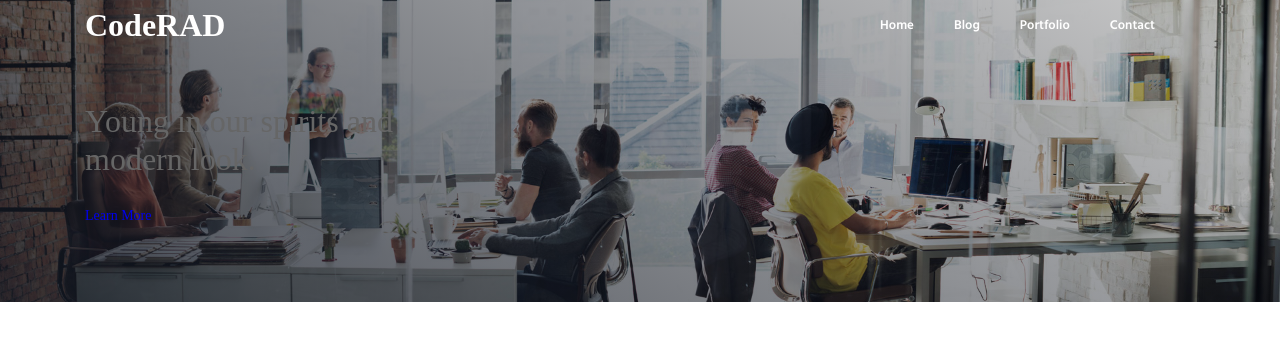
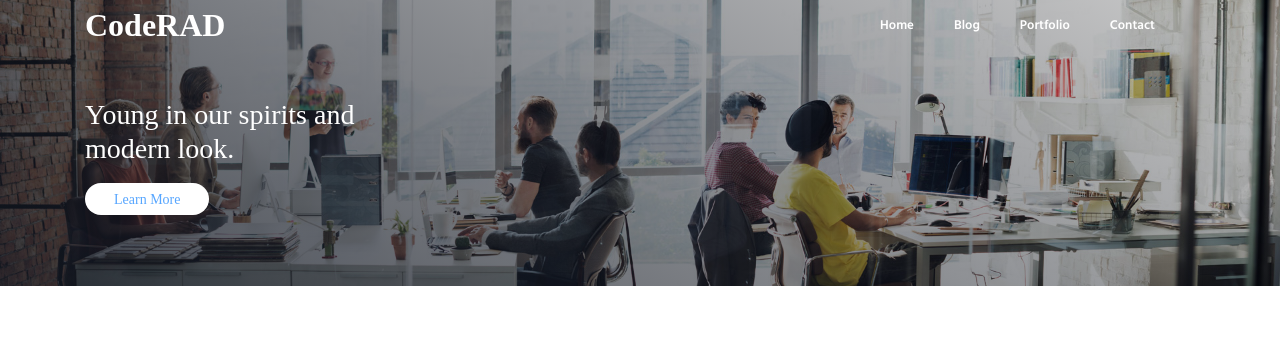
Before and after one commit to lheredia8606/Devslopes, a plain HTML site: page 07-CodeRad/index.html in a window 1280 px wide. Drawn offline with Linux system fonts and the light colour scheme.

Commit message:
09-NavBar and header Part3

```diff
--- a/07-CodeRad/css/default.css
+++ b/07-CodeRad/css/default.css
@@ -46,7 +46,7 @@ p {
 }
 
 h2 {
-  font-size: 2rem;
+  font-size: 1.75rem;
   font-weight: 500;
   line-height: 1.2;
 }
@@ -66,6 +66,26 @@ img {
   margin-right: auto;
 }
 
+.btn {
+  display: inline;
+  font-weight: 400;
+  color: var(--font-color-dark);
+  text-align: center;
+  cursor: pointer;
+  user-select: none;
+  background-color: transparent;
+  border: 1px solid transparent;
+  padding: 0.375rem 0.75rem;
+  border-radius: 1.25rem;
+  transition: ease-in-out 0.3s;
+}
+
+.btn-white {
+  background-color: var(--white);
+  color: var(--font-color-link);
+  padding: 0.475rem 1.75rem;
+  box-shadow: 0px 10px 20px 0.35;
+}
 @media (min-width: 1200px){
   .container {
     max-width: 1140px;
--- a/07-CodeRad/css/styles.css
+++ b/07-CodeRad/css/styles.css
@@ -39,6 +39,16 @@
   padding: 4.6875rem 0;
 }
 
+.nav-link a {
+  color: var(--white);
+  font-size: 0.8125rem;
+  font-weight: 600;
+  font-family: "Hind", sans-serif;
+  text-transform: capitalize;
+  margin-right: 2.5rem;
+  line-height: 1.25rem;
+}
+
 .bg-header::before {
   background-image: linear-gradient(
     30deg,
@@ -56,12 +66,6 @@
   content: "";
 }
 
-.nav-link a {
+.hero-header {
   color: var(--white);
-  font-size: 0.8125rem;
-  font-weight: 600;
-  font-family: "Hind", sans-serif;
-  text-transform: capitalize;
-  margin-right: 2.5rem;
-  line-height: 1.25rem;
 }
--- a/07-CodeRad/index.html
+++ b/07-CodeRad/index.html
@@ -45,7 +45,7 @@
           <h2 class="hero-header">
             Young in our spirits and<br>modern look.
           </h2>
-          <a href="#">Learn More</a>
+          <a class="btn btn-white" href="#">Learn More</a>
         </div>
       </div>
     </header>
```
